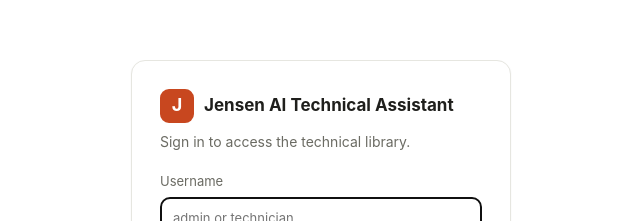
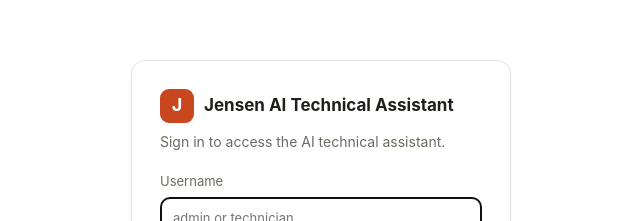
Before and after one commit to diomidispt/ai-technician, a React (Vite) app in the folder frontend/: page / in a window 1280 px wide. Shown: the part 167-388 px from the top of the page, without its empty margins (319-959 px from the left). Built offline with nearby package versions, Linux system fonts and the light colour scheme; no server answers.

Commit message:
fix: changed title

```diff
--- a/frontend/src/components/Login.tsx
+++ b/frontend/src/components/Login.tsx
@@ -28,7 +28,7 @@ export default function Login() {
           <span className="brand-mark">J</span>
           <strong>Jensen AI Technical Assistant</strong>
         </div>
-        <p className="login-sub">Sign in to access the technical library.</p>
+        <p className="login-sub">Sign in to access the AI technical assistant.</p>
 
         <label>
           Username
```
